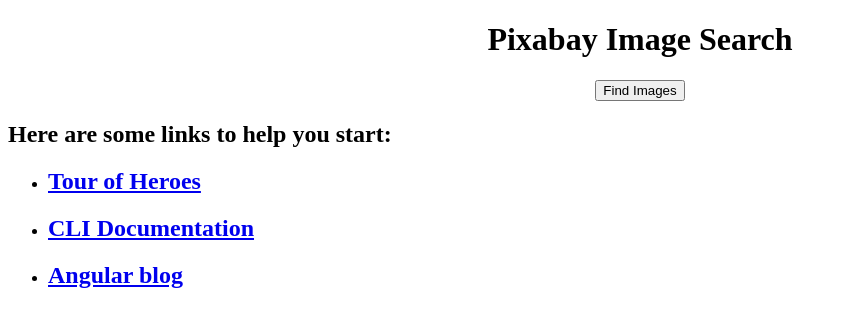
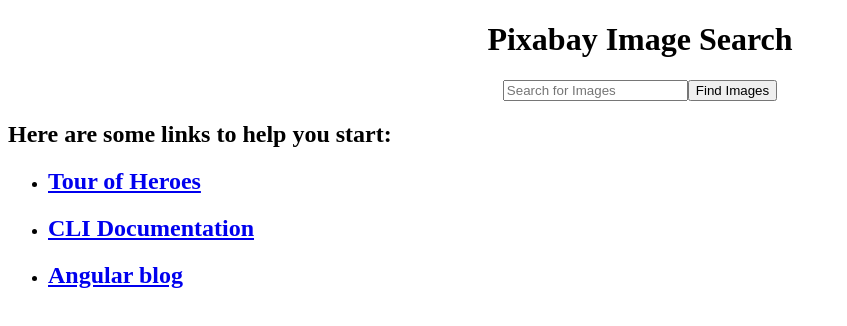
Before and after one commit to jbuzzanco/image-search, an Angular app: page / in a window 1280 px wide. Shown: the top 326 px of the page, without its empty margins (0-847 px from the left). Built offline with nearby package versions, Linux system fonts and the light colour scheme.

Commit message:
Allows you to search with query
Imports form module to do it. Gets back data for search in the console.

```diff
--- a/src/app/app.module.ts
+++ b/src/app/app.module.ts
@@ -15,7 +15,8 @@
   ],
   imports: [
     BrowserModule,
-    HttpModule
+    HttpModule,
+    FormsModule
   ],
   providers: [HttpModule, ImageService],
   bootstrap: [AppComponent]
--- a/src/app/image-list/image-list.component.html
+++ b/src/app/image-list/image-list.component.html
@@ -1 +1,2 @@
-<button (click)="searchImages('boston')">Find Images</button>
+<input class="search" [(ngModel)]="searchQuery" name="search" placeholder="Search for Images">
+<button (click)="searchImages(searchQuery)" type="button">Find Images</button>
--- a/src/app/image-list/image-list.component.ts
+++ b/src/app/image-list/image-list.component.ts
@@ -1,6 +1,5 @@
 import { Component, OnInit } from '@angular/core';
 import { ImageService } from '../shared/image.service';
-
 
 @Component({
   selector: 'app-image-list',
```
